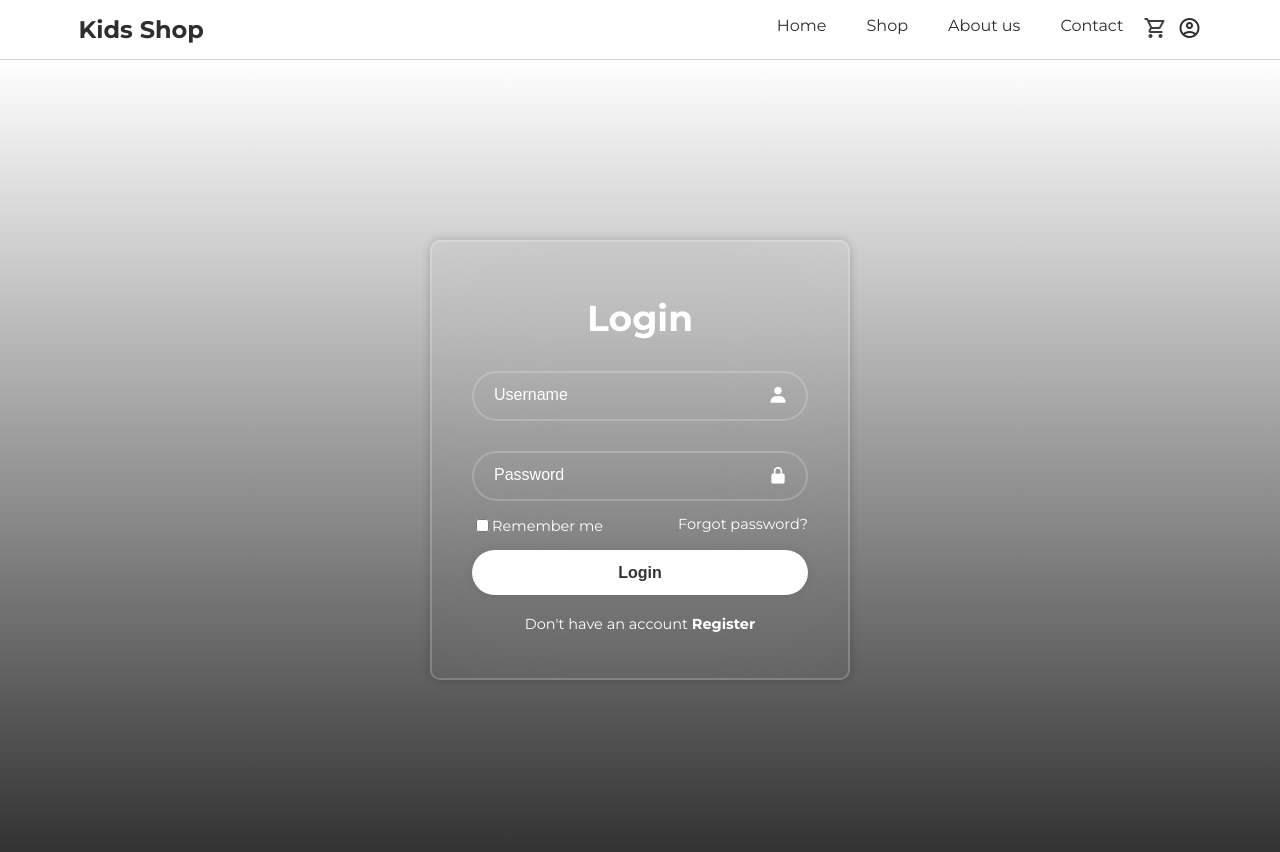
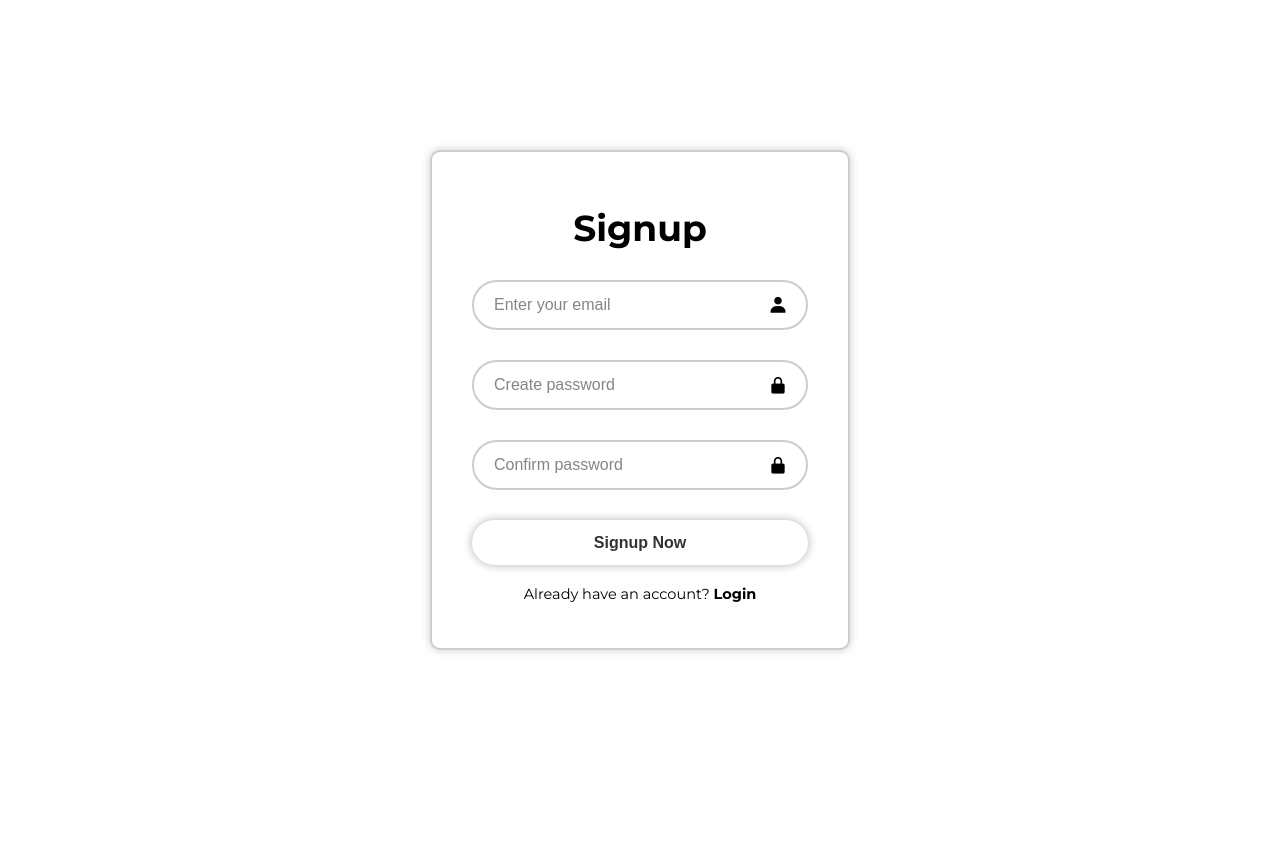
Before and after one commit to maksymskvr1324/Shop_kids, a React (Create React App) app: page /Registr in a window 1280 px wide. Both pictures are taken after a click on the link "Register". Shown: the top 852 px of the page. After the commit the page ends 800 px from the top, so only its background shows below. Built offline with nearby package versions, Linux system fonts and the light colour scheme.

Commit message:
Додав повністю готову верстку і зміну форм реємтрації

```diff
--- a/src/css/registr.css
+++ b/src/css/registr.css
@@ -7,21 +7,20 @@
    justify-content: center;
    align-items: center;
    min-height: 100vh;
-   background: linear-gradient(to  bottom , #ffffff, #313131);
 }
-
 
 
 .wrapper{
    width: 420px;
    background: transparent;
-   border: 2px solid rgba(255, 255, 255, .2);
+   border: 2px solid rgba(0, 0, 0, .199);
    backdrop-filter: blur(50px);
    box-shadow: 0 0 10px rgba(0, 0, 0, .2);
-   color: #fff;
+   color: #000000;
    border-radius: 10px;
    padding: 30px 40px;
 }
+
 
 .wrapper h1{
    font-size: 36px;
@@ -41,15 +40,15 @@
    background: transparent;
    border: none;
    outline: none;
-   border: 2px solid rgba(255, 255, 255, .2);
+   border: 2px solid rgba(0, 0, 0, 0.2);
    border-radius: 40px;
    font-size: 16px;
-   color: #fff;
+   color: #000000;
    padding: 20px 45px 20px 20px;
 }
 
 .input-box input::placeholder{
-   color: #fff;
+   color: #858585;
 }
 
 .input-box i{
@@ -68,12 +67,12 @@
 }
 
 .remember-forgot label input{
-   accent-color: #fff;
+   accent-color: #000000;
    margin-right: 3px;
 }
 
 .remember-forgot a{
-   color: #fff;
+   color: #000000;
    text-decoration: none;
 }
 
@@ -84,15 +83,21 @@
 .wrapper .btn{
    width: 100%;
    height: 45px;
-   background: #fff;
+   background: #ffffff;
    border: none;
    outline: none;
    border-radius: 40px;
-   box-shadow: 0 0 10px rgba(0, 0, 0, .1);
+   box-shadow: 0 0 10px rgba(0, 0, 0, .3);
    cursor: pointer;
    font-size: 16px;
    color: #333;
    font-weight: 600;
+   transition: 0.5s;
+}
+
+.wrapper .btn:hover{
+   background: #333;
+   color: #ffffff;
 }
 
 .wrapper .register-link{
@@ -102,7 +107,7 @@
 }
 
 .register-link p a{
-   color: #fff;
+   color: #000000;
    text-decoration: none;
    font-weight: 600;
 }
--- a/src/pages/Registr.tsx
+++ b/src/pages/Registr.tsx
@@ -1,39 +1,102 @@
-import React from 'react'
-import { Navbar } from '../components/Navbar'
+import React, { useState } from 'react';
+import { Navbar } from "../components/Navbar";
 
+interface FormProps {
+  onSubmit: () => void;
+}
 
+const LoginForm: React.FC<FormProps> = ({ onSubmit }) => {
+  const [email, setEmail] = useState('');
+  const [password, setPassword] = useState('');
 
-export default function Registr(){
-    return(
-
-        <>
-        <Navbar/>
-        <div className='reg'>
-            <div className="wrapper">
-                <form action="">
+  return (
+    <form onSubmit={onSubmit}>
       <h1>Login</h1>
       <div className="input-box">
-                    <input type="text" placeholder="Username" required/>
+        <input type="text" placeholder="Enter your email" required value={email} onChange={(e) => setEmail(e.target.value)}/>
         <i className='bx bxs-user'></i>
       </div>
       <div className="input-box">
-                    <input type="password"  placeholder="Password" required/>
+        <input type="password" placeholder="Password" required value={password} onChange={(e) => setPassword(e.target.value)}/>
         <i className='bx bxs-lock-alt' ></i>
       </div>
       <div className="remember-forgot">
         <label> <input type="checkbox"/>Remember me</label>
         <a href="#">Forgot password?</a>
       </div>
+      <button type="submit" className="btn">Login Now</button>
+    </form>
+  );
+};
 
-                <button type="submit" className="btn">Login</button>
+const RegistrationForm: React.FC<FormProps> = ({ onSubmit }) => {
+  const [email, setEmail] = useState('');
+  const [password, setPassword] = useState('');
+  const [confirmPassword, setConfirmPassword] = useState('');
 
+  return (
+    <form onSubmit={onSubmit}>
+      <h1>Signup</h1>
+      <div className="input-box">
+        <input type="text" placeholder="Enter your email" required value={email} onChange={(e) => setEmail(e.target.value)}/>
+        <i className='bx bxs-user'></i>
+      </div>
+      <div className="input-box">
+        <input type="password" placeholder="Create password" required value={password} onChange={(e) => setPassword(e.target.value)}/>
+        <i className='bx bxs-lock-alt' ></i>
+      </div>
+      <div className="input-box">
+        <input type="password" placeholder="Confirm password" required value={confirmPassword} onChange={(e) => setConfirmPassword(e.target.value)}/>
+        <i className='bx bxs-lock-alt' ></i>
+      </div>
+      <button type="submit" className="btn">Signup Now</button>
+    </form>
+  );
+};
+
+const Register: React.FC = () => {
+  const [showLoginForm, setShowLoginForm] = useState(true);
+
+  const toggleForm = () => {
+    setShowLoginForm((prev) => !prev);
+  };
+
+  const handleSubmit = () => {
+    console.log(showLoginForm ? 'Login submitted' : 'Registration submitted');
+  };
+
+  return (
+    <div className='reg'>
+      <div className="wrapper">
+        {showLoginForm ? (
+          <>
+            <LoginForm onSubmit={handleSubmit} />
             <div className="register-link">
-                    <p>Don't have an account <a href="#">Register</a></p>
+              <p>
+                Don't have an account?{' '}
+                <a href="#" onClick={toggleForm}>
+                  Register
+                </a>
+              </p>
             </div>
-                </form>
+          </>
+        ) : (
+          <>
+            <RegistrationForm onSubmit={handleSubmit} />
+            <div className="register-link">
+              <p>
+                Already have an account?{' '}
+                <a href="#" onClick={toggleForm}>
+                  Login
+                </a>
+              </p>
+            </div>
+          </>
+        )}
       </div>
     </div>
-        </>
 
-    )
-}
+  );
+};
+
+export default Register;
```
Lines whose indentation alone changed are shown as unchanged.
